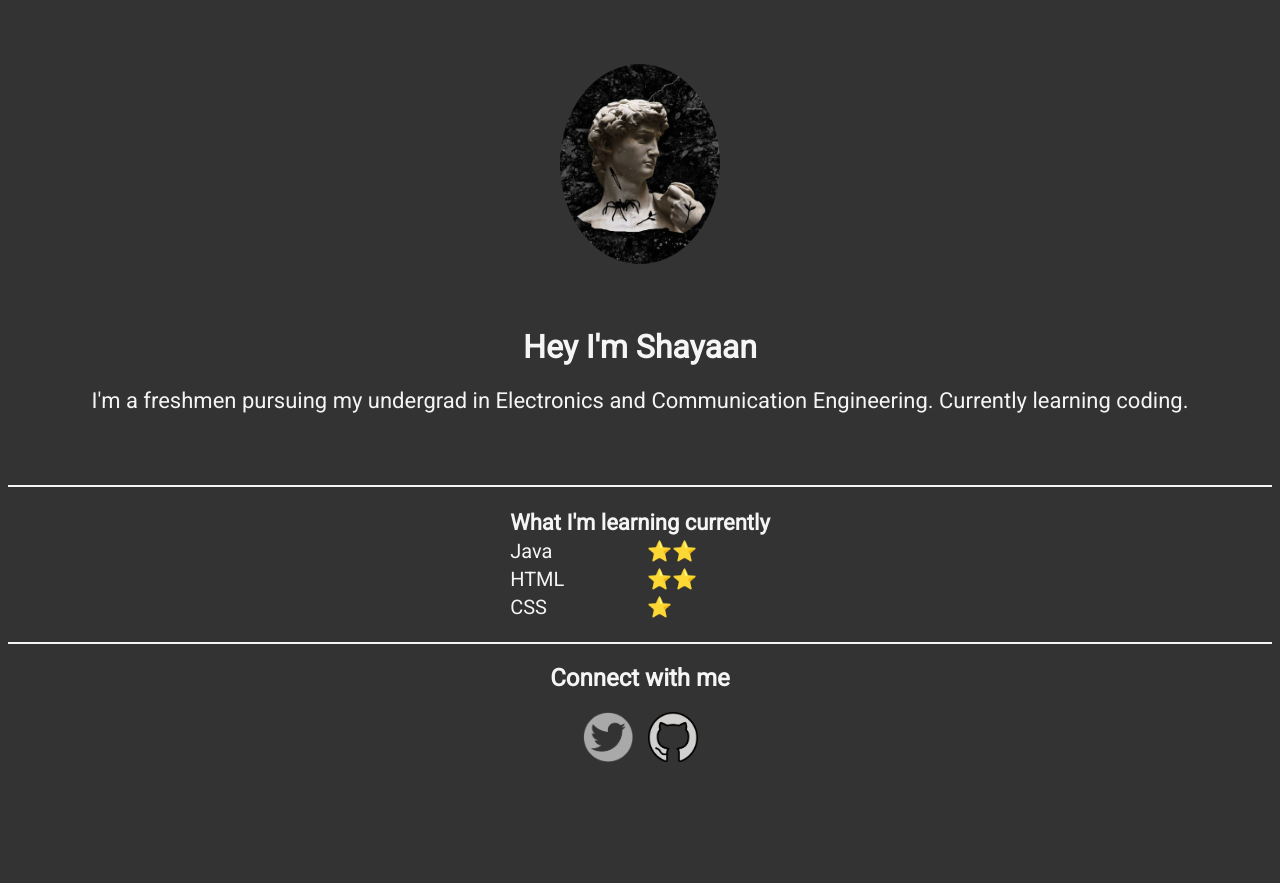
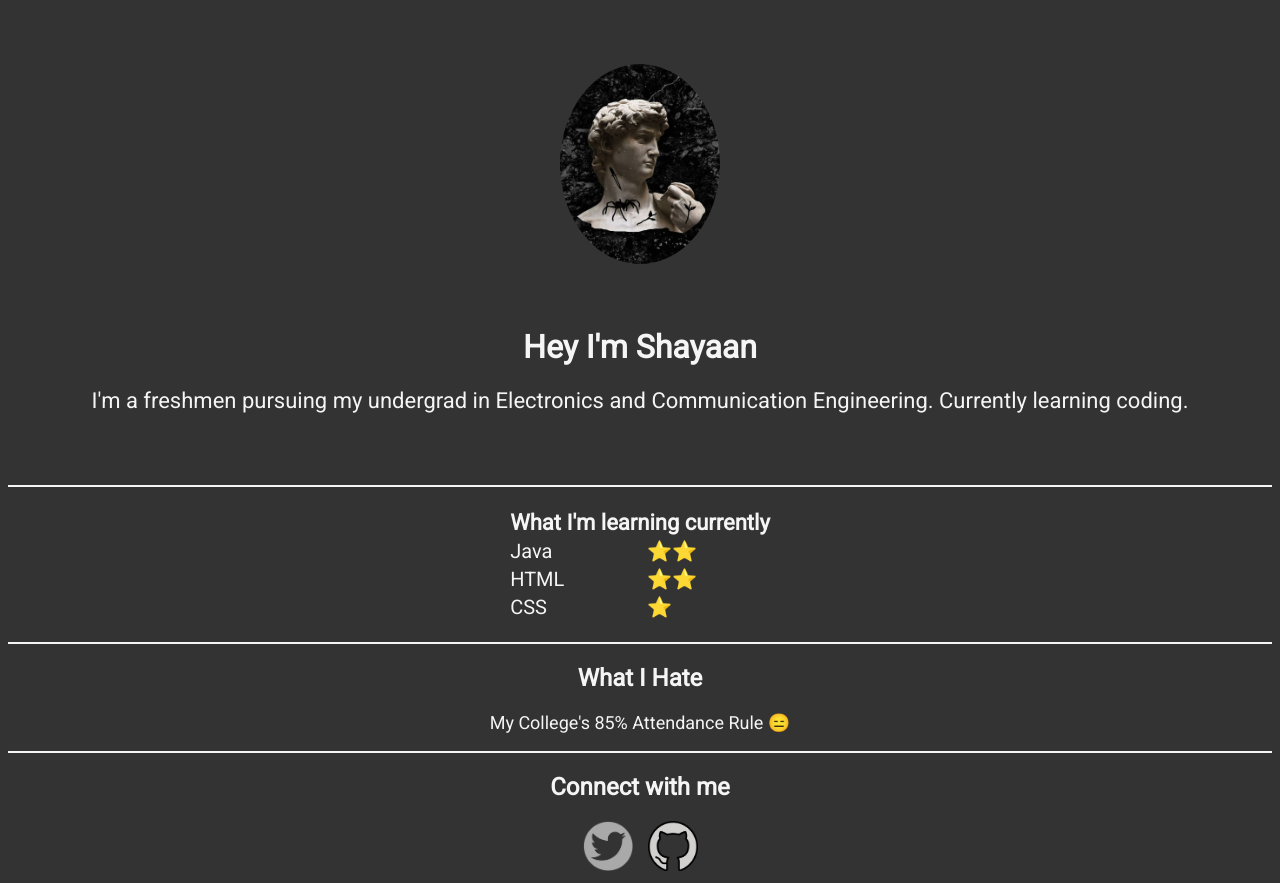
Before and after one commit to Shayaan-Fayaz/ShayaanFayaz, a plain HTML site: page index.html in a window 1280 px wide. Before the commit the page ends 800 px from the top, so only its background shows below. Drawn offline with Linux system fonts and the light colour scheme.

Commit message:
added What I Hate section

```diff
--- a/css/style.css
+++ b/css/style.css
@@ -43,6 +43,17 @@ thead{
     font-weight: bold;
 }
 
+.hate{
+    color: whitesmoke;
+    text-align: center;
+}
+
+.rule{
+    color: whitesmoke;
+    text-align: center;
+    font-size: large;
+}
+
 .connect{
     color: whitesmoke;
     text-align: center;
--- a/index.html
+++ b/index.html
@@ -43,6 +43,11 @@
 
     <hr>
 
+    <h2 class="hate">What I Hate</h2>
+    <p class="rule">My College's 85% Attendance Rule 😑</p>
+
+    <hr>
+
     <h2 class="connect">Connect with me</h2>
     <div class="logo">
         <a href="https://twitter.com/shayaanfayaz"><img src="img/white-twitter-logo-gray-1.png" alt="twitter logo" height="50px" width="50px" class="twitter-logo"></a>
```
